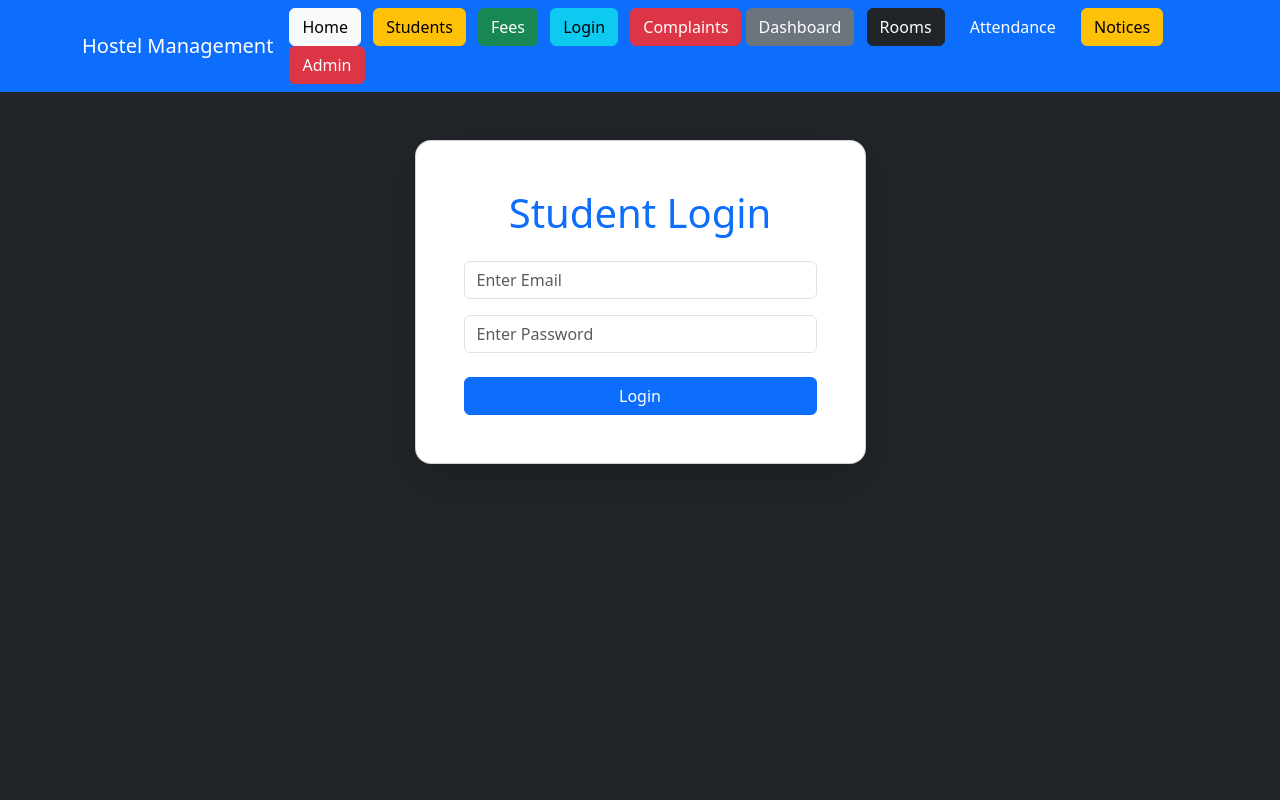
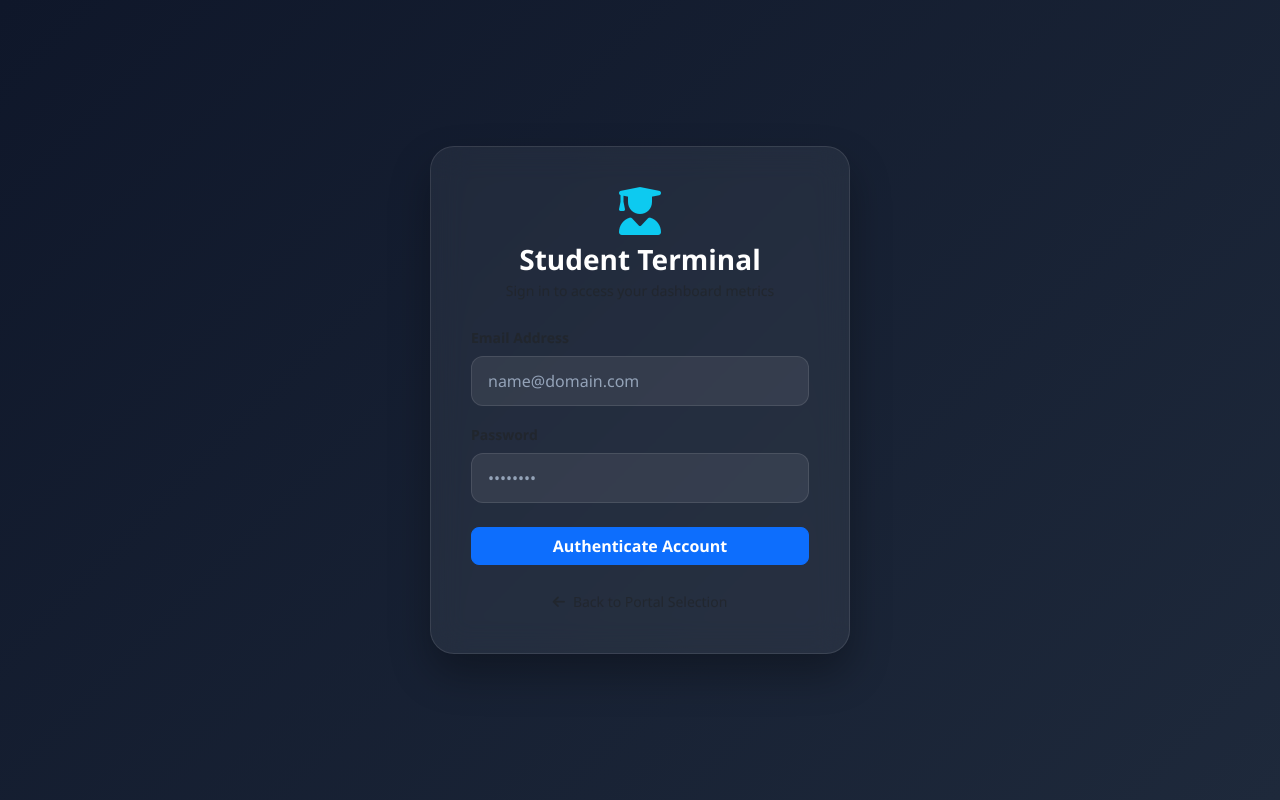
Before and after one commit to joyeb90228447/hostel-management-system, a Flask app: page /login in a window 1280 px wide. Run offline with Flask 3, Linux system fonts and the light colour scheme.

Commit message:
Completely secured student login layout and routing rules

```diff
--- a/app.py
+++ b/app.py
@@ -62,7 +62,8 @@ def login_page():
             session['student_name'] = student[1]
             return redirect(f'/profile/{student[2]}')
         else:
-            return "Invalid Email or Password <br><a href='/login'>Try Again</a>"
+            # Render templates standard injection layer for safe back navigation inside app
+            return render_template('login.html', error="Invalid Student Credentials. Please try again.")
 
     return render_template('login.html')
 
--- a/templates/login.html
+++ b/templates/login.html
@@ -1,132 +1,85 @@
 <!DOCTYPE html>
-<html>
+<html lang="en">
 <head>
+    <meta charset="UTF-8">
+    <meta name="viewport" content="width=device-width, initial-scale=1.0">
+    <title>Student Login - CampusCore</title>
+    <link href="https://cdn.jsdelivr.net/npm/bootstrap@5.3.3/dist/css/bootstrap.min.css" rel="stylesheet">
+    <link rel="stylesheet" href="https://cdnjs.cloudflare.com/ajax/libs/font-awesome/6.4.2/css/all.min.css">
+    <style>
+        body {
+            background: linear-gradient(135deg, #0f172a 0%, #1e293b 100%);
+            height: 100vh;
+            display: flex;
+            align-items: center;
+            justify-content: center;
+            font-family: 'Segoe UI', system-ui, sans-serif;
+            padding: 20px;
+        }
+        .login-card {
+            background: rgba(255, 255, 255, 0.06);
+            backdrop-filter: blur(16px);
+            border: 1px solid rgba(255, 255, 255, 0.1);
+            border-radius: 24px;
+            padding: 40px;
+            max-width: 420px;
+            width: 100%;
+            box-shadow: 0 20px 40px rgba(0,0,0,0.3);
+        }
+        .form-control {
+            background: rgba(255, 255, 255, 0.08);
+            border: 1px solid rgba(255, 255, 255, 0.1);
+            color: #fff;
+            padding: 12px 16px;
+            border-radius: 12px;
+        }
+        .form-control:focus {
+            background: rgba(255, 255, 255, 0.12);
+            border-color: #3b82f6;
+            color: #fff;
+            box-shadow: none;
+        }
+        .form-control::placeholder {
+            color: #94a3b8;
+        }
+    </style>
+</head>
+<body>
 
-    <title>Student Login</title>
-
-    <link href="https://cdn.jsdelivr.net/npm/bootstrap@5.3.3/dist/css/bootstrap.min.css"
-          rel="stylesheet">
-
-</head>
-
-<body class="bg-dark">
-    <!-- Navbar -->
-
-<nav class="navbar navbar-expand-lg navbar-dark bg-primary mb-4">
-
-    <div class="container">
-
-        <a class="navbar-brand" href="/">
-            Hostel Management
-        </a>
-
-        <div>
-
-            <a href="/" class="btn btn-light me-2">
-                Home
-            </a>
-
-            <a href="/view" class="btn btn-warning me-2">
-                Students
-            </a>
-
-            <a href="/fees" class="btn btn-success me-2">
-                Fees
-            </a>
-
-            <a href="/login" class="btn btn-info me-2">
-                Login
-            </a>
-
-            <a href="/complaint" class="btn btn-danger">
-                Complaints
-            </a>
-            <a href="/dashboard"
-   class="btn btn-secondary me-2">
-   Dashboard
-</a>
-
-<a href="/rooms"
-   class="btn btn-dark me-2">
-   Rooms
-</a>
-
-<a href="/attendance"
-   class="btn btn-primary me-2">
-   Attendance
-</a>
-
-<a href="/notice"
-   class="btn btn-warning me-2">
-   Notices
-</a>
-
-<a href="/admin"
-   class="btn btn-danger me-2">
-   Admin
-</a>
-
+    <div class="login-card text-white">
+        <div class="text-center mb-4">
+            <i class="fa-solid fa-user-graduate text-info display-5 mb-2"></i>
+            <h3 class="fw-bold mb-1">Student Terminal</h3>
+            <p class="text-muted small">Sign in to access your dashboard metrics</p>
         </div>
 
-    </div>
-
-</nav>
-
-<div class="container mt-5">
-
-    <div class="row justify-content-center">
-
-        <div class="col-md-5">
-
-            <div class="card shadow-lg rounded-4">
-
-                <div class="card-body p-5">
-
-                    <h1 class="text-center text-primary mb-4">
-                        Student Login
-                    </h1>
-
-                    <form action="/student_login"
-                          method="POST">
-
+        <form action="/login" method="POST">
             <div class="mb-3">
-
-                            <input type="email"
-                                   class="form-control"
-                                   name="email"
-                                   placeholder="Enter Email"
-                                   required>
-
+                <label class="form-label text-muted small fw-semibold">Email Address</label>
+                <input type="email" name="email" class="form-control" placeholder="name@domain.com" required>
             </div>
 
             <div class="mb-4">
-
-                            <input type="password"
-                                   class="form-control"
-                                   name="password"
-                                   placeholder="Enter Password"
-                                   required>
-
+                <label class="form-label text-muted small fw-semibold">Password</label>
+                <input type="password" name="password" class="form-control" placeholder="••••••••" required>
             </div>
 
-                        <button type="submit"
-                                class="btn btn-primary w-100">
-
-                            Login
-
+            <button type="submit" class="btn btn-primary w-100 rounded-3 py-2.5 fw-semibold">
+                 Authenticate Account
             </button>
-
         </form>
 
+        <div class="text-center mt-4">
+            <a href="/" class="text-muted small text-decoration-none"><i class="fa-solid fa-arrow-left me-2"></i>Back to Portal Selection</a>
+        </div>
     </div>
 
-            </div>
-
-        </div>
-
-    </div>
-
-</div>
-
+    <script>
+        history.pushState(null, null, location.href);
+        window.onpopstate = function () {
+            history.go(1);
+            window.location.href = '/'; // Redirects back to gateway instead of crashing out
+        };
+    </script>
 </body>
 </html>
```
Also changed, not shown: templates/admin_login.html (+75 -43 lines). Lines whose indentation alone changed are shown as unchanged.
